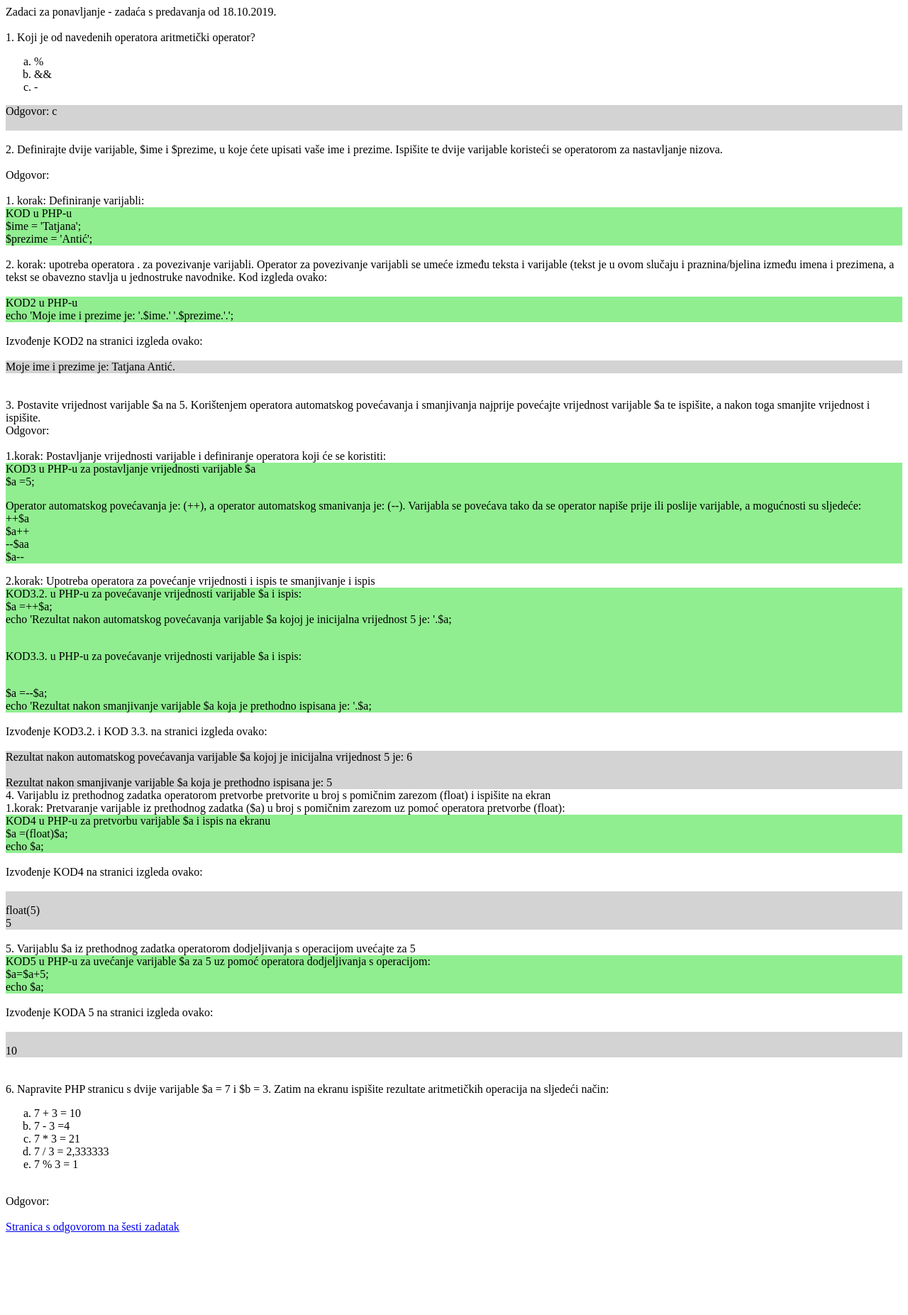
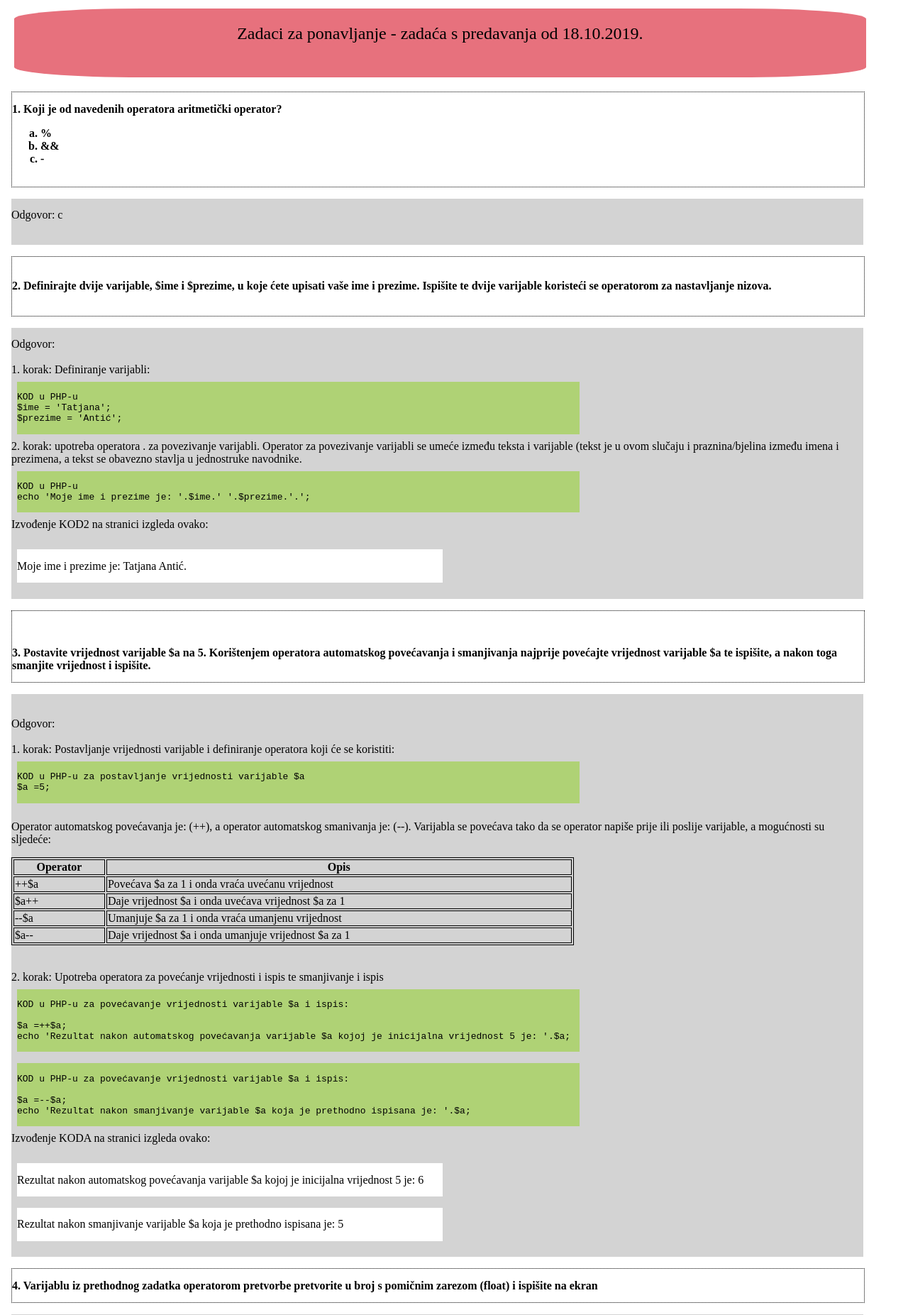
Before and after one commit to algebra2020/phpdev2020, a PHP site: page /01_zadaca_18102019_TA.php in a window 1280 px wide. Shown: the top 1853 px of the page at 71% size. Before the commit the page ends 1746 px from the top, so only its background shows below. Run offline with PHP 8.4, Linux system fonts and the light colour scheme.

Commit message:
dopuna zadace

```diff
--- a/01_zadaca_18102019_TA.php
+++ b/01_zadaca_18102019_TA.php
@@ -6,10 +6,73 @@
  */
 
 //PRVI ZADATAK
+?>
+<div id="naslov">
+    <?php
     echo 'Zadaci za ponavljanje - zadaća s predavanja od 18.10.2019.<br><br>';
+    ?>
+</div>
+
+<style>
+    #naslov{
+        display: block;
+        width: 95%;
+        padding: 0.9em 0;
+        margin: 0.5em;
+        text-align: center;
+        background: #E7717D;
+        border-radius: 15%;
+        font-size: 18pt;
+
+    }
+    .pitanje{
+        display: inline-block;
+        width: 95%;
+        padding: 0.9em 0;
+        margin: 0.5em;
+        text-align: left;
+        font-weight: bolder;
+        border: 1pt black dotted;
+    }
+    .odgovor{
+        display: inline-block;
+        width: 95%;
+        padding: 0.9em 0;
+        margin: 0.5em;
+        text-align: left;
+        background: lightgray;
+        font-weight: normal;
+    }
+
+    .kod{
+        display: inline-block;
+        width: 66%;
+        padding: 0.9em 0;
+        margin: 0.5em;
+        text-align: left;
+        background: #AFD275;
+        font: italic;
+    }
+    .izvod{
+        display: inline-block;
+        width: 50%;
+        padding: 0.9em 0;
+        margin: 0.5em;
+        text-align: left;
+        background: white;
+        font: italic;
+    }
+    table, th, td {
+     border: 1px solid black;
+}
+
+
+</style>
+<div class="pitanje">
+    <?php
     echo "1. Koji je od navedenih operatora aritmetički operator?";
     ?>
-<div id="pitanje1">
+
     <ol type="a">
         <li>%</li>
         <li>&&</li>
@@ -17,171 +80,247 @@ echo "1. Koji je od navedenih operatora aritmetički operator?";
     </ol>
 </div>
 
-<div style="background-color:lightgrey;">
+<div class='odgovor'>
     <?php
     echo "Odgovor: c <br><br>";
     ?>
 
 </div>
+<div class="pitanje">
     <?php
 //DRUGI ZADATAK
     echo '<br>2. Definirajte dvije varijable, $ime i $prezime,'
     . " u koje ćete upisati vaše ime i prezime. "
     . "Ispišite te dvije varijable koristeći se operatorom"
     . " za nastavljanje nizova.<br><br>";
+    ?>
+</div>
+    <div class='odgovor'>
+        <?php
 
     echo "Odgovor:<br><br>";
 
     echo '1. korak: Definiranje varijabli: <br>';
     ?>
-<div style="background-color:lightgreen;">
+
+<div class='kod'>
+    <code>
     KOD u PHP-u<br>
     $ime = 'Tatjana';<br>
     $prezime = 'Antić';<br>
+    </code>
 </div>
+
 
 <?php
 $ime = 'Tatjana';
 $prezime = 'Antić';
-
+?>
+    <?php
 echo '<br>2. korak: upotreba operatora . za povezivanje varijabli. Operator za '
  . 'povezivanje varijabli se umeće između teksta i varijable (tekst je u ovom '
  . 'slučaju i praznina/bjelina između imena i prezimena, a tekst se obavezno'
  . ' stavlja u jednostruke'
- . ' navodnike. Kod izgleda ovako:<br><br>';
+ . ' navodnike.<br>';
 ?>
-<div style="background-color:lightgreen;">
-    KOD2 u PHP-u<br>
-    echo 'Moje ime i prezime je: '.$ime.' '.$prezime.'.';<br>
+
+<div class='kod'>
+    <code>
+      KOD u PHP-u<br>
+
+    echo 'Moje ime i prezime je: '.$ime.' '.$prezime.'.';
+    </code>
 </div>
 
 <?php
 echo '<br>Izvođenje KOD2 na stranici izgleda ovako:<br><br>';
 ?>
-<div style="background-color:lightgrey;">
+<div class="izvod">
             <?php
 echo 'Moje ime i prezime je: ' . $ime . ' ' . $prezime . '.';
     ?>
 
 </div>
+    </div>
 
 <?php
 //TREĆI ZADATAK
+?>
+<div class="pitanje">
+    <?php
     echo '<br><br>3. Postavite vrijednost varijable $a na 5. Korištenjem operatora '
     . 'automatskog povećavanja i smanjivanja najprije povećajte vrijednost '
     . 'varijable $a te ispišite, a nakon toga smanjite vrijednost i ispišite.';
+    ?>
+</div>
 
+<div class='odgovor'>
+    <?php
     echo "<br>Odgovor:<br><br>";
-$a = 5;
-echo '1.korak: Postavljanje vrijednosti varijable i definiranje operatora koji '
+    echo '1. korak: Postavljanje vrijednosti varijable i definiranje operatora koji '
     . 'će se koristiti: <br>';
+     $a =5;
          ?>
-<div style="background-color:lightgreen;">
-    KOD3 u PHP-u za postavljanje vrijednosti varijable $a<br>
-    $a =5;<br>
-    <p>Operator automatskog povećavanja je: (++), a operator automatskog
+    <div class='kod'>
+        <code>
+    KOD u PHP-u za postavljanje vrijednosti varijable $a<br>
+     $a =5;
+        </code>
+   <br>
+    </div>
+    <p>
+    Operator automatskog povećavanja je: (++), a operator automatskog
         smanivanja je: (--). Varijabla se povećava tako da se operator napiše
         prije ili poslije varijable, a mogućnosti su sljedeće:<br>
-        ++$a<br>
-        $a++<br>
-        --$aa<br>
-        $a--<br>
     </p>
-</div>
+ <table style="width:66%">
+        <tr>
+          <th>Operator</th>
+          <th>Opis</th>
+        </tr>
+        <tr>
+          <td>++$a</td>
+          <td>Povećava $a za 1 i onda vraća uvećanu vrijednost</td>
+         </tr>
+        <tr>
+          <td> $a++</td>
+          <td> Daje vrijednost $a i onda uvećava vrijednost $a za 1</td>
+        </tr>
+        <tr>
+          <td> --$a</td>
+          <td> Umanjuje $a za 1 i onda vraća umanjenu vrijednost</td>
+        </tr>
+        <tr>
+          <td> $a--</td>
+          <td> Daje vrijednost $a i onda umanjuje vrijednost $a za 1</td>
+        </tr>
+
+        </table>
+        <br><br>
+
+
 <?php
-$a = 5;
-echo '2.korak: Upotreba operatora za povećanje vrijednosti i ispis te'
+
+echo '2. korak: Upotreba operatora za povećanje vrijednosti i ispis te'
  . ' smanjivanje i ispis <br>';
 ?>
-<div style="background-color:lightgreen;">
-    KOD3.2. u PHP-u za povećavanje vrijednosti varijable $a i ispis:<br>
+    <div class="kod">
+        <code>
+    KOD u PHP-u za povećavanje vrijednosti varijable $a i ispis:<br><br>
     $a =++$a;<br>
     echo 'Rezultat nakon automatskog povećavanja varijable $a kojoj je
     inicijalna vrijednost 5 je: '.$a;
-    <br>
-    <br>
-    <p style="italic"> KOD3.3. u PHP-u za povećavanje vrijednosti varijable $a i ispis:</p><br>
+        </code>
+    </div>
+
+    <div class='kod'>
+        <code>
+    KOD u PHP-u za povećavanje vrijednosti varijable $a i ispis:<br><br>
     $a =--$a;<br>
     echo 'Rezultat nakon smanjivanje varijable $a koja je prethodno ispisana
     je: '.$a;
+    </code>
     </div>
 
     <?php
-echo '<br>Izvođenje KOD3.2. i KOD 3.3. na stranici izgleda ovako:<br><br>';
+echo '<br>Izvođenje KODA na stranici izgleda ovako:<br><br>';
 ?>
-<div style="background-color:lightgrey;">
+    <div class='izvod'>
     <?php
-    $a = ++$a;
-    echo 'Rezultat nakon automatskog povećavanja varijable $a kojoj je inicijalna '
-    . 'vrijednost 5 je: ' . $a;
-    echo '<br>';
-
-    $a = --$a;
-    echo '<br>Rezultat nakon smanjivanje varijable $a koja je prethodno ispisana '
-    . 'je: ' . $a;
-    echo '<br>';
+    $a =++$a;
+    echo 'Rezultat nakon automatskog povećavanja varijable $a kojoj je
+    inicijalna vrijednost 5 je: '.$a;
     ?>
 
     </div>
+    <div class='izvod'>
+        <?php
+        $a =--$a;
+        echo 'Rezultat nakon smanjivanje varijable $a koja je prethodno ispisana
+        je: '.$a;
+        ?>
+    </div>
+</div>
+
+<div class="pitanje">
 
 <?php
 //ČETVRTI ZADATAK
 echo '4. Varijablu iz prethodnog zadatka operatorom pretvorbe pretvorite u broj'
  . ' s pomičnim zarezom (float) i ispišite na ekran<br>';
-echo '1.korak: Pretvaranje varijable iz prethodnog zadatka ($a) u broj s '
-. 'pomičnim zarezom uz pomoć operatora pretvorbe (float): <br>';
 ?>
-<div style="background-color:lightgreen;">
-    KOD4 u PHP-u za pretvorbu varijable $a i ispis na ekranu<br>
-    $a =(float)$a;<br>
-    echo $a;
+</div>
+
+<div class='odgovor'>
+    <?php
+    echo "<br>Odgovor:<br><br>";
+echo 'Pretvaranje varijable iz prethodnog zadatka ($a) u broj s '
+ . 'pomičnim zarezom uz pomoć operatora pretvorbe (float) i ispis na ekranu: <br>';
+?>
+
+<div class='kod'>
+    KOD u PHP-u za pretvorbu varijable $a i ispis na ekranu<br>
+    <code>
+    $$a = (float)$a;<br>
+    echo $a.'<span class="cm-m-xml cm-tag cm-bracket">&lt;</span>
+    <span class="cm-m-xml cm-tag">br</span>
+    <span class="cm-m-xml cm-tag cm-bracket">&gt;</span>';<br>
+    var_dump($a); </code>
     <br>
 </div>
 
    <?php
-echo '<br>Izvođenje KOD4 na stranici izgleda ovako:<br><br>';
+echo '<br>Izvođenje KODA na stranici izgleda ovako:<br><br>';
 ?>
-<div style="background-color:lightgrey;">
+<div class='izvod'>
     <?php
-    $a =(float)$a;
+    $a = (float)$a;
+     echo $a;
      echo'<br>';
     var_dump($a);
-    echo'<br>';
-    echo $a;
+    ?>
+</div>
 
+</div>
+
+<div class='pitanje'>
+<?php
+//PETI ZADATAK
+echo '<br>5. Varijablu $a iz prethodnog zadatka operatorom dodjeljivanja s operacijom'
+ . ' uvećajte za 5';
 ?>
 </div>
 
 
+<div class='odgovor'>
     <?php
-
-//PETI ZADATAK
-echo '<br>5. Varijablu $a iz prethodnog zadatka operatorom dodjeljivanja s operacijom'
-. ' uvećajte za 5';
+    echo "<br>Odgovor:<br><br>";
+    echo 'Uvećanje varijable $a za 5 uz pomoć operatora dodjeljivanja
+    s operacijom: <br>';
               ?>
-<div style="background-color:lightgreen;">
-    KOD5 u PHP-u za uvećanje varijable $a za 5 uz pomoć operatora dodjeljivanja
+    <div class='kod'>
+        <code>
+    KOD u PHP-u za uvećanje varijable $a za 5 uz pomoć operatora dodjeljivanja
     s operacijom:
     <br>
     $a=$a+5;<br>
     echo $a;
-    <br>
+    <br></code>
 </div>
 
 <?php
-echo '<br>Izvođenje KODA 5 na stranici izgleda ovako:<br><br>';
+echo '<br>Izvođenje KODA na stranici izgleda ovako:<br><br>';
 ?>
-<div style="background-color:lightgrey;">
+<div class='izvod'>
 <?php
-    $a=$a+5;
-    echo '<br>';
+$a = $a + 5;
 echo $a;
 ?>
+</div>
 
 </div>
 
 <?php
-
 //ŠESTI ZADATAK
 echo '<br><br>6. Napravite PHP stranicu s dvije varijable $a = 7 i $b = 3. '
  . 'Zatim na ekranu ispišite rezultate aritmetičkih operacija na sljedeći način:';
```
Lines whose indentation alone changed are shown as unchanged.
